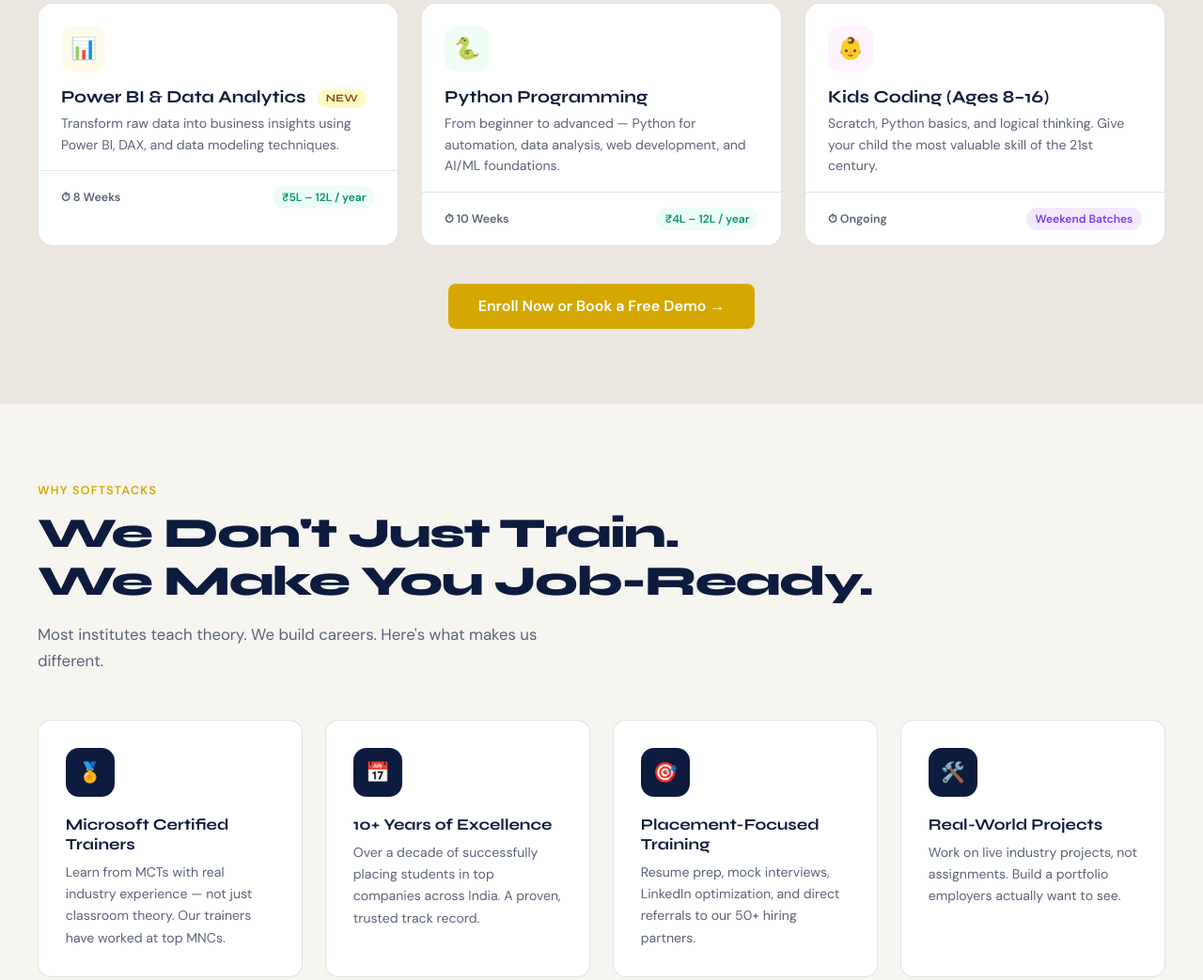
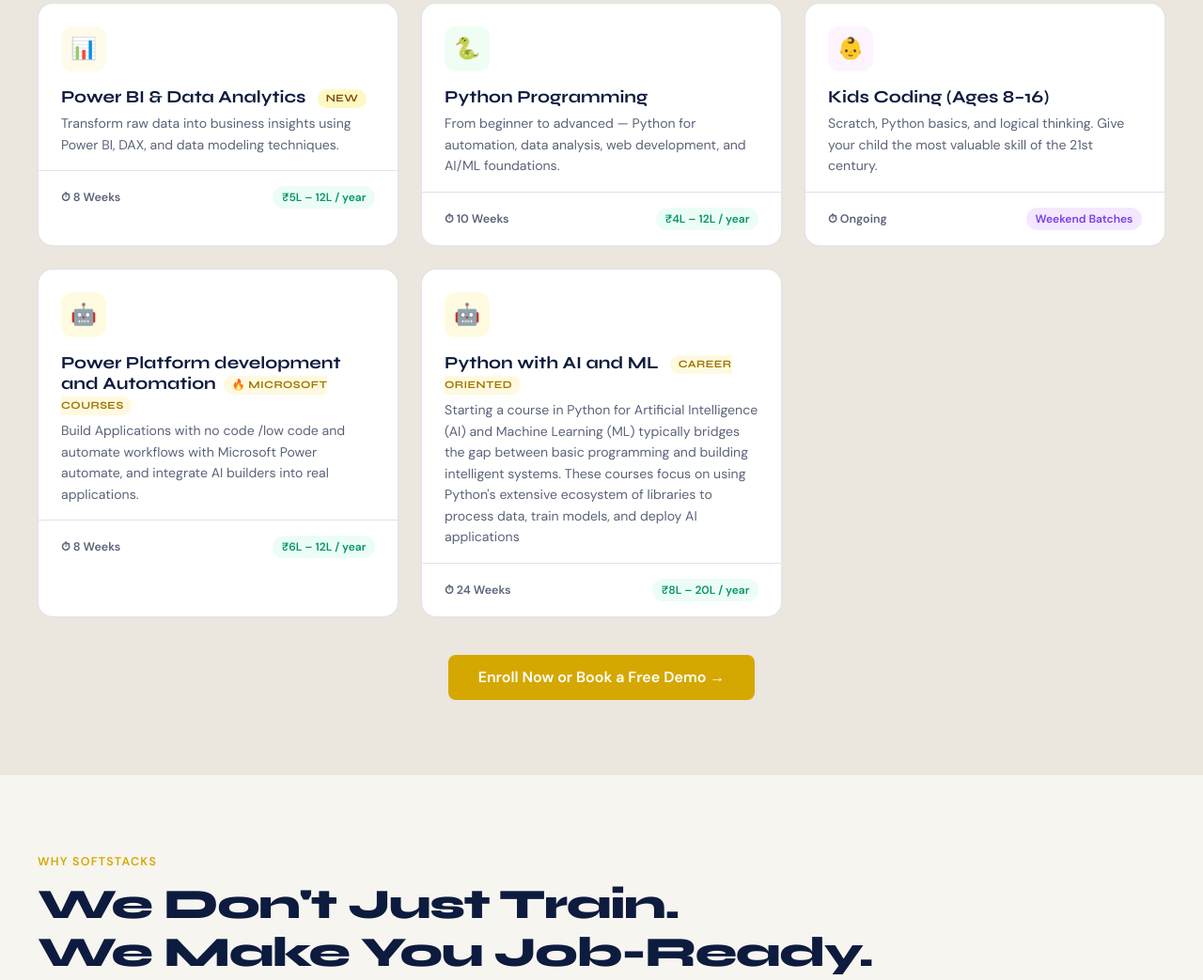
Before and after one commit to saquibshera/orgsite, a website: page public/index.html in a window 1280 px wide. Shown: the part 1755-2798 px from the top of the page at 94% size. Drawn offline with Linux system fonts and the light colour scheme.

Commit message:
first commit

```diff
--- a/public/index.html
+++ b/public/index.html
@@ -427,7 +427,9 @@ footer{background:#0A1428;color:rgba(255,255,255,.65);padding:4rem 2rem 2rem;}
       <div class="course-card"><div class="course-card-top"><div class="course-icon" style="background:#FFFBEB">📊</div><h3>Power BI & Data Analytics <span class="trending-badge" style="background:#FEF9C3;color:#854D0E">New</span></h3><p>Transform raw data into business insights using Power BI, DAX, and data modeling techniques.</p></div><div class="course-card-meta"><span class="meta-tag">⏱ 8 Weeks</span><span class="salary-badge">₹5L – 12L / year</span></div></div>
       <div class="course-card"><div class="course-card-top"><div class="course-icon" style="background:#F0FDF4">🐍</div><h3>Python Programming</h3><p>From beginner to advanced — Python for automation, data analysis, web development, and AI/ML foundations.</p></div><div class="course-card-meta"><span class="meta-tag">⏱ 10 Weeks</span><span class="salary-badge">₹4L – 12L / year</span></div></div>
       <div class="course-card"><div class="course-card-top"><div class="course-icon" style="background:#FDF4FF">👶</div><h3>Kids Coding (Ages 8–16)</h3><p>Scratch, Python basics, and logical thinking. Give your child the most valuable skill of the 21st century.</p></div><div class="course-card-meta"><span class="meta-tag">⏱ Ongoing</span><span class="salary-badge" style="background:#F3E8FF;color:#7C3AED">Weekend Batches</span></div></div>
-    </div>
+      <div class="course-card"><div class="course-card-top"><div class="course-icon" style="background:#FFFBE0">🤖</div><h3>Power Platform development and Automation<span class="trending-badge">🔥 Microsoft Courses</span></h3><p>Build Applications with no code /low code  and automate workflows with Microsoft Power automate, and integrate AI builders into real applications.</p></div><div class="course-card-meta"><span class="meta-tag">⏱ 8 Weeks</span><span class="salary-badge">₹6L – 12L / year</span></div></div>
+       <div class="course-card"><div class="course-card-top"><div class="course-icon" style="background:#FFFBE0">🤖</div><h3>Python with AI and ML <span class="trending-badge">Career oriented</span></h3><p>Starting a course in Python for Artificial Intelligence (AI) and Machine Learning (ML) typically bridges the gap between basic programming and building intelligent systems. These courses focus on using Python's extensive ecosystem of libraries to process data, train models, and deploy AI applications</p></div><div class="course-card-meta"><span class="meta-tag">⏱ 24 Weeks</span><span class="salary-badge">₹8L – 20L / year</span></div></div>
+      </div>
     <div style="text-align:center;margin-top:2.5rem" class="reveal">
       <a href="#contact" class="btn-primary" style="color:white">Enroll Now or Book a Free Demo →</a>
     </div>
@@ -584,6 +586,8 @@ footer{background:#0A1428;color:rgba(255,255,255,.65);padding:4rem 2rem 2rem;}
               <option>Full Stack Development</option>
               <option>Power BI & Data Analytics</option>
               <option>Python Programming</option>
+              <option>Python with AI and ML</option>
+              <option>Power platform Development and Automation</option>
               <option>Kids Coding</option>
               <option>Not Sure – Need Guidance</option>
             </select>
```
